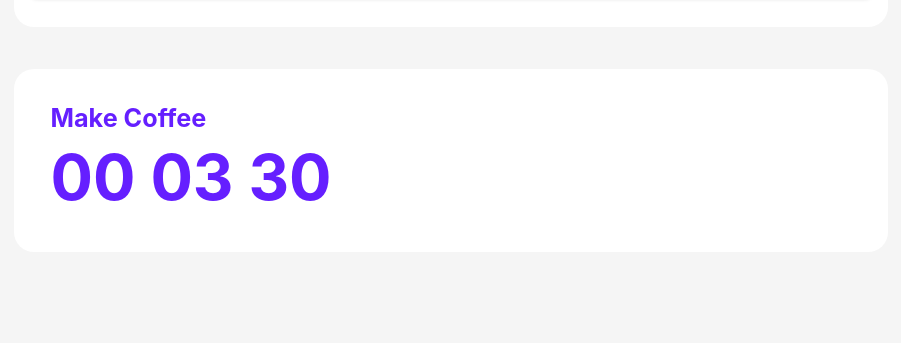
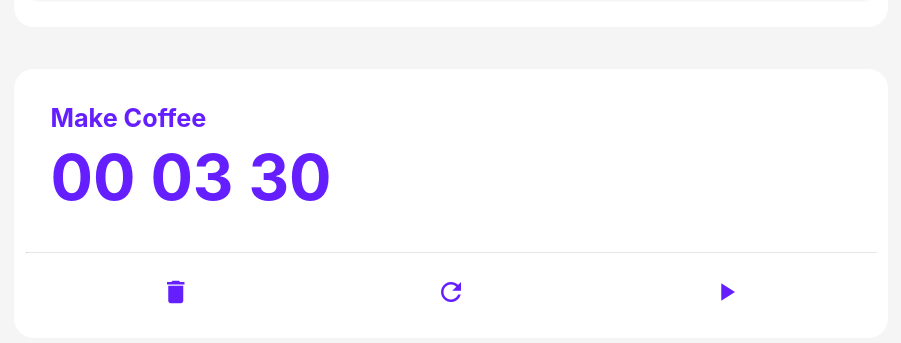
Before and after one commit to jayceedaily/vue-timer_app, a Vue app: page / in a window 1280 px wide. Shown: the part 365-708 px from the top of the page, without its empty margins (189-1090 px from the left). Built offline with nearby package versions, Linux system fonts and the light colour scheme.

Commit message:
add controls

```diff
--- a/src/App.vue
+++ b/src/App.vue
@@ -38,9 +38,9 @@
 				</div>
 
 			<div class="row">
-				<transition-group name="flip-list" tag="">
+				<transition-group name="list-complete" tag="">
 
-					<time-card class="list-item col s12 " v-for="item in timers" :key="item.id" :timer=item></time-card>
+					<time-card class="list-complete-item col s12 " v-for="item in timers" :key="item.id" :timer=item></time-card>
 
 
 				</transition-group>
@@ -151,7 +151,7 @@ export default {
 			} else {
 
 				this.timers.unshift({
-					id: this.timers.length + 1,
+					id: this.makeid(12),
 					name: this.name,
 					duration: {
 						hours: this.hours,
@@ -173,7 +173,15 @@ export default {
 
 		},
 
-
+ makeid(length) {
+   var result           = '';
+   var characters       = 'ABCDEFGHIJKLMNOPQRSTUVWXYZabcdefghijklmnopqrstuvwxyz0123456789';
+   var charactersLength = characters.length;
+   for ( var i = 0; i < length; i++ ) {
+      result += characters.charAt(Math.floor(Math.random() * charactersLength));
+   }
+   return result;
+},
 		prettyTime(time){
 			if(time < 10 && time[0] != "0") {
 				return '0' + time
@@ -186,20 +194,7 @@ export default {
 </script>
 <style>
 
-.flip-list-move {
-  transition: transform 1s;
-}
-	.list-item {
-		display: inline-block;
-		/* margin-right: 10px; */
-	}
-	.list-enter-active, .list-leave-active {
-		transition: all 0.5s;
-	}
-	.list-enter, .list-leave-to /* .list-leave-active below version 2.1.8 */ {
-		opacity: 0;
-		transform: translateY(-30px);
-	}
+
 	/* Chrome, Safari, Edge, Opera */
 input::-webkit-outer-spin-button,
 input::-webkit-inner-spin-button {
@@ -237,5 +232,18 @@ input.mytimename {
 }
 
 
+.list-complete-item {
+  transition: all 1s;
+  display: inline-block;
+  margin-right: 10px;
+}
+.list-complete-enter, .list-complete-leave-to
+/* .list-complete-leave-active below version 2.1.8 */ {
+  opacity: 0;
+  transform: translateY(30px);
+}
+.list-complete-leave-active {
+  position: absolute;
+}
 
 </style>
--- a/src/components/TimeCard.vue
+++ b/src/components/TimeCard.vue
@@ -1,6 +1,6 @@
 <template>
 <div class="">
-	<div class="card waves-effect waves-light col s12" @click="start = !start" style="border-radius:20px!important ;  box-shadow:none; cursor: pointer"  :class="start ? 'deep-purple accent-3 white-text' : 'deep-purple-text text-accent-3'">
+	<div class="card col s12" style="border-radius:20px!important ;  box-shadow:none; "  :class="start ? 'deep-purple accent-3 white-text' : 'deep-purple-text text-accent-3'">
 		<div class="card-content " style=" padding: 20px 25px;">
 			<div class="row">
 
@@ -13,7 +13,14 @@
 
 			</div>
 		</div>
-
+		<hr>
+		<div class="card-content center-align">
+			<div class="row" style="margin-bottom:0">
+				<div class="col s4"><i style="cursor:pointer" class="material-icons small" @click="destroy(timer)">delete</i></div>
+				<div class="col s4"><i style="cursor:pointer" class="material-icons small" @click="restart">refresh</i></div>
+				<div class="col s4"><i style="cursor:pointer" class="material-icons small" @click="start = !start">{{start ? 'pause' : 'play_arrow'}}</i></div>
+			</div>
+		</div>
 	</div>
 </div>
 </template>
@@ -52,6 +59,12 @@ export default {
 	},
 
 	methods: {
+
+		restart() {
+			this.countDown = Object.assign({}, this.timer.duration);
+
+			this.start = false;
+		},
 
 		countDownTimer() {
 
@@ -99,15 +112,15 @@ export default {
 		},
 
 		prettyTime(time){
-			if(time < 10 && time[0] != "0") {
-				return '0'+time
+			if(time < 10 &&( time[0] != "0" || time[0] == "")) {
+				return '0' + time
 			}
 
 			return time;
 		},
 
 		destroy(item) {
-			console.log(item)
+			mutations.destroy(item);
 		}
 	}
 }
@@ -117,4 +130,11 @@ export default {
 	.card {
 		transition: all 0.2s ease-in!important;
 	}
+
+
+hr {
+    border-top: none;
+    border-bottom: 1px solid rgba(0,0,0,0.1) ;
+    margin: 0;
+}
 </style>
--- a/src/store/index.js
+++ b/src/store/index.js
@@ -21,5 +21,13 @@ export const mutations = {
         store.timers.splice(index, 1);
 
         mutations.prepend(item);
+    },
+
+    destroy: (item) => {
+        let index = store.timers.findIndex((_item) => _item.id == item.id);
+
+        store.timers.splice(index, 1);
+
+        localStorage.data = JSON.stringify(store.timers)
     }
 }
--- a/vue.config.js
+++ b/vue.config.js
@@ -1,4 +1,4 @@
 module.exports = {
-    // publicPath: '/vue-timer_app/',
-    publicPath: '/'
+    publicPath: '/vue-timer_app/',
+    // publicPath: '/'
 }
```
Also changed, not shown: src/components/HelloWorld.vue (deleted, +0 -58 lines).
